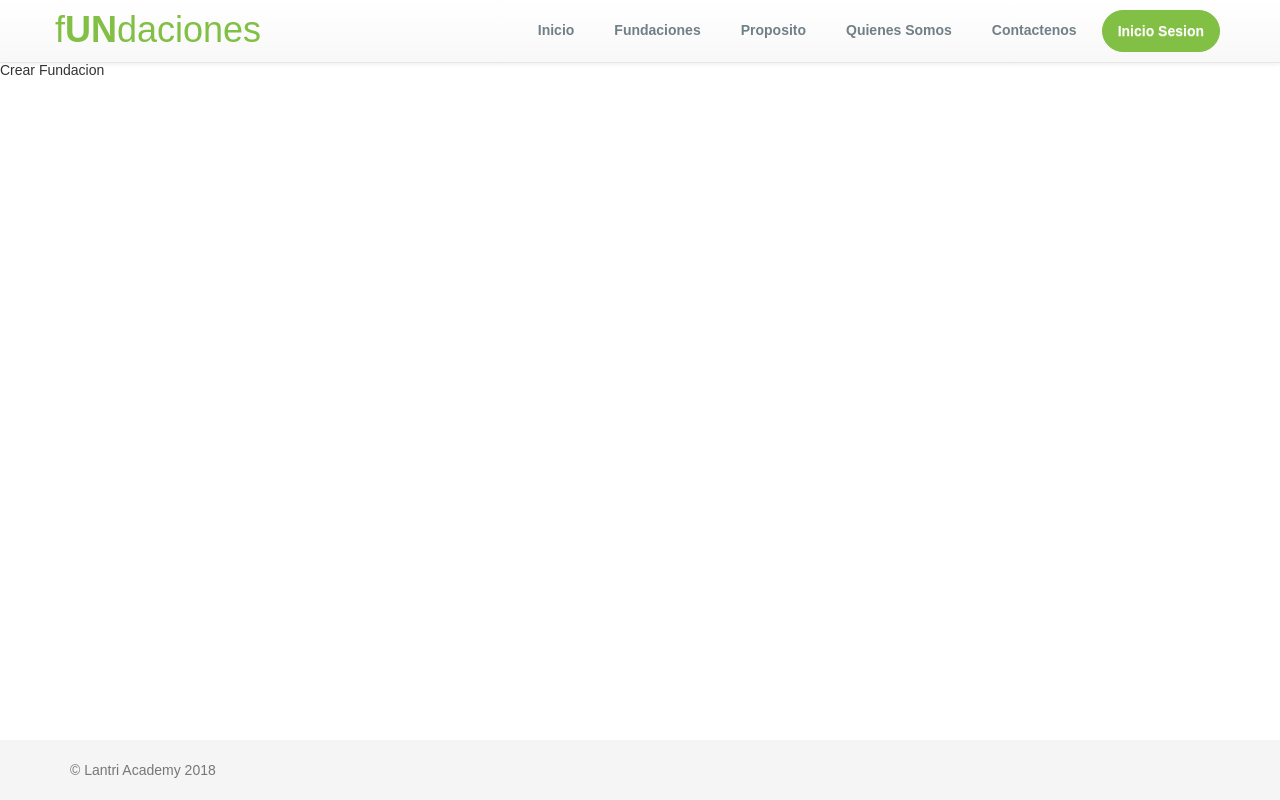
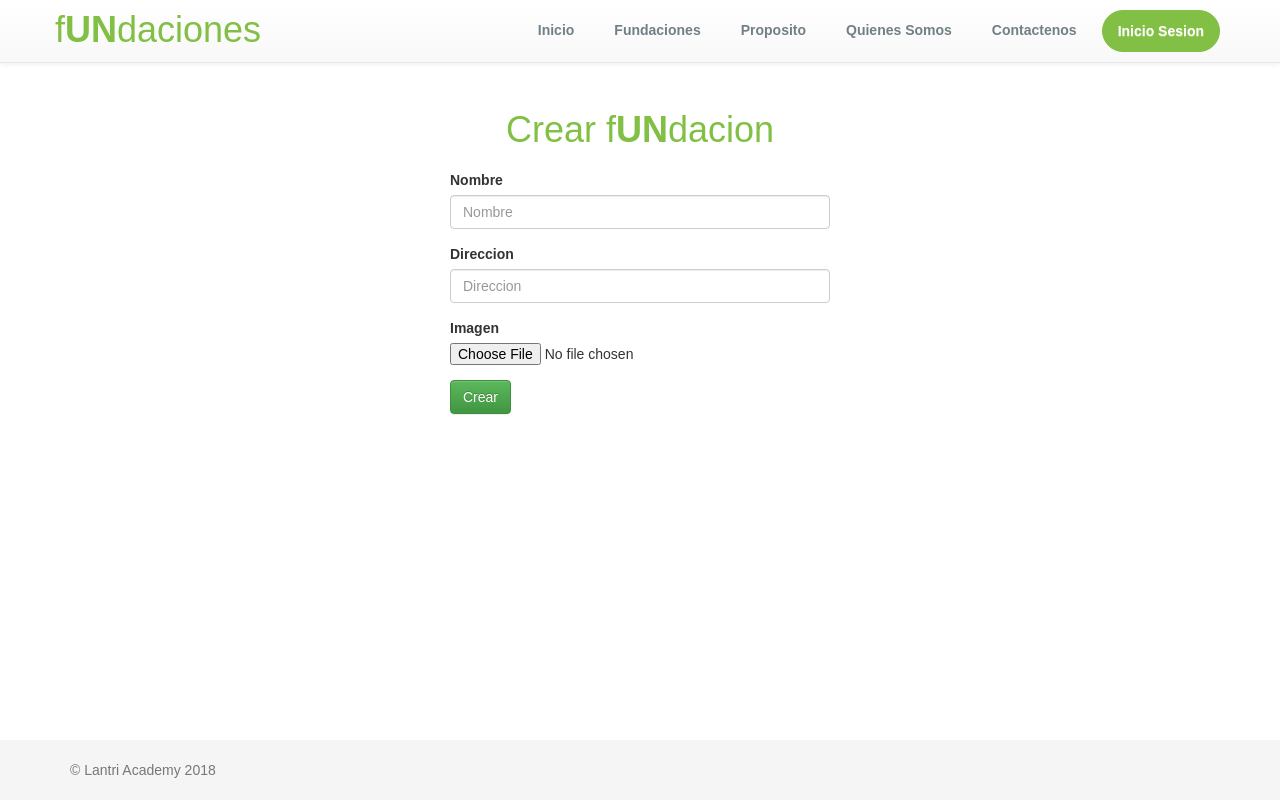
Before and after one commit to LantriAcademy/IS2_Lantri_FE, a React (Create React App) app: page /crearFundacion in a window 1280 px wide. Built offline with nearby package versions, Linux system fonts and the light colour scheme.

Commit message:
crear fundacion

```diff
--- a/package.json
+++ b/package.json
@@ -8,6 +8,8 @@
     "react": "^16.2.0",
     "react-bootstrap": "^0.32.1",
     "react-dom": "^16.2.0",
+    "react-file-base64": "^1.0.3",
+    "react-google-maps": "^9.4.5",
     "react-router-bootstrap": "^0.24.4",
     "react-router-dom": "^4.2.2",
     "react-scripts": "1.1.1"
--- a/src/components/CrearFundacion.jsx
+++ b/src/components/CrearFundacion.jsx
@@ -1,9 +1,72 @@
 import React, { Component } from 'react';
+import WebApiService from './Service/WebApiService';
+import FileBase64 from './FileBase64';
+import '../styles/CrearFundacion.css';
 
 export default class CrearFundacion extends Component {
+  constructor(props) {
+    super(props);
+    this.state = {
+      name: null,
+      direction: null,
+      latitude: null,
+      longitude: null,
+      file: null,
+    };
+
+    this.handleChange = this.handleChange.bind(this);
+    this.handleSubmit = this.handleSubmit.bind(this);
+    this.getFiles = this.getFiles.bind(this);
+  }
+
+  handleChange(state, e) {
+    this.setState({[state]: e.target.value});
+  }
+
+  handleSubmit(event) {
+    // alert('A name was submitted: ' + this.state.name);
+    // alert('A direction was submitted: ' + this.state.direction);
+    // alert('A image was submitted: ' + this.state.file.base64);
+
+    /*
+    var data = {
+      'direction': 'foundations',
+      'param' : '',
+      'body' : {"foundation": {"name": this.state.name, "direction": this.state.direction, "latitude": this.state.latitude, "longitude": this.state.longitude}},
+    }
+    WebApiService.Post(data).then(res =>{
+      if (res.status == "201") {
+        alert("Fundacion creada exitosamente")
+      }
+    });
+    */
+    event.preventDefault();
+  }
+
+  getFiles(file){
+    this.setState({ file: file });
+  }
+
   render() {
     return (
-      <div>Crear Fundacion</div>
+      <div>
+        <form className="caja" onSubmit={this.handleSubmit}>
+          <h1 className="title">Crear f<b>UN</b>dacion</h1>
+          <div className="form-group">
+            <label>Nombre</label>
+            <input onChange={this.handleChange.bind(this, 'name')} type="text" className="form-control" placeholder="Nombre"/>
+          </div>
+          <div className="form-group">
+            <label>Direccion</label>
+            <input onChange={this.handleChange.bind(this, 'direction')} type="text" className="form-control" placeholder="Direccion"/>
+          </div>
+          <div className="form-group">
+            <label>Imagen</label>
+            <FileBase64 onDone={this.getFiles.bind(this)} />
+          </div>
+          <button type="submit" className="btn btn-success">Crear</button>
+        </form>
+      </div>
     );
   }
 }
--- /dev/null
+++ b/src/components/FileBase64.jsx
@@ -0,0 +1,78 @@
+/*! Copyright (c) 2016 Naufal Rabbani (http://github.com/BosNaufal)
+* Licensed Under MIT (http://opensource.org/licenses/MIT)
+*
+* React File Base64 - Version@1.0.0
+*
+*/
+
+import React from 'react';
+
+export default class FileBase64 extends React.Component {
+
+  constructor(props) {
+    super(props);
+    this.state = {
+      files: [],
+    };
+  }
+
+  handleChange(e) {
+
+    // get the files
+    let files = e.target.files;
+
+    // Process each file
+    var allFiles = [];
+    for (var i = 0; i < files.length; i++) {
+
+      let file = files[i];
+
+      // Make new FileReader
+      let reader = new FileReader();
+
+      // Convert the file to base64 text
+      reader.readAsDataURL(file);
+
+      // on reader load somthing...
+      reader.onload = () => {
+
+        // Make a fileInfo Object
+        let fileInfo = {
+          name: file.name,
+          type: file.type,
+          size: Math.round(file.size / 1000) + ' kB',
+          base64: reader.result,
+          file: file,
+        };
+
+        // Push it to the state
+        allFiles.push(fileInfo);
+
+        // If all files have been proceed
+        if(allFiles.length === files.length){
+          // Apply Callback function
+          if(this.props.multiple) this.props.onDone(allFiles);
+          else this.props.onDone(allFiles[0]);
+        }
+
+      } // reader.onload
+
+    } // for
+
+  }
+
+  render() {
+    return (
+      <input
+        type="file"
+        onChange={ this.handleChange.bind(this) }
+        multiple={ this.props.multiple }
+        accept="image/*"
+        />
+    );
+  }
+}
+
+FileBase64.defaultProps = {
+  multiple: false,
+};
--- a/src/components/Service/WebApiService.jsx
+++ b/src/components/Service/WebApiService.jsx
@@ -13,7 +13,12 @@ export default class WebApiService extends Component{
         return response;
     }
     static async Post(data){
-
+        var response = await fetch(this.baseUrl + data.direction, {
+            method: 'POST',
+            body:    JSON.stringify(data.body),
+            headers: { 'Content-Type': 'application/json' },
+        })
+        return response;
     }
 
 }
--- /dev/null
+++ b/src/styles/CrearFundacion.css
@@ -0,0 +1,23 @@
+.title {
+  font-family: 'Dosis', sans-serif !important;
+  font-weight: 100;
+  padding: 0px;
+  height: inherit;
+  font-size: 36px;
+  margin: 20px 0px;
+  color: #82BF45;
+  text-align: center;
+}
+
+.btn-success {
+  margin-bottom: 10px;
+  text-align: center;
+}
+
+.caja{
+  margin-top: 90px;
+  padding: 30px 0px;
+  max-width: 380px;
+  position: relative;
+  margin: auto;
+}
```
Also changed, not shown: 1 other file (tests, documents, lock files or other folders).
